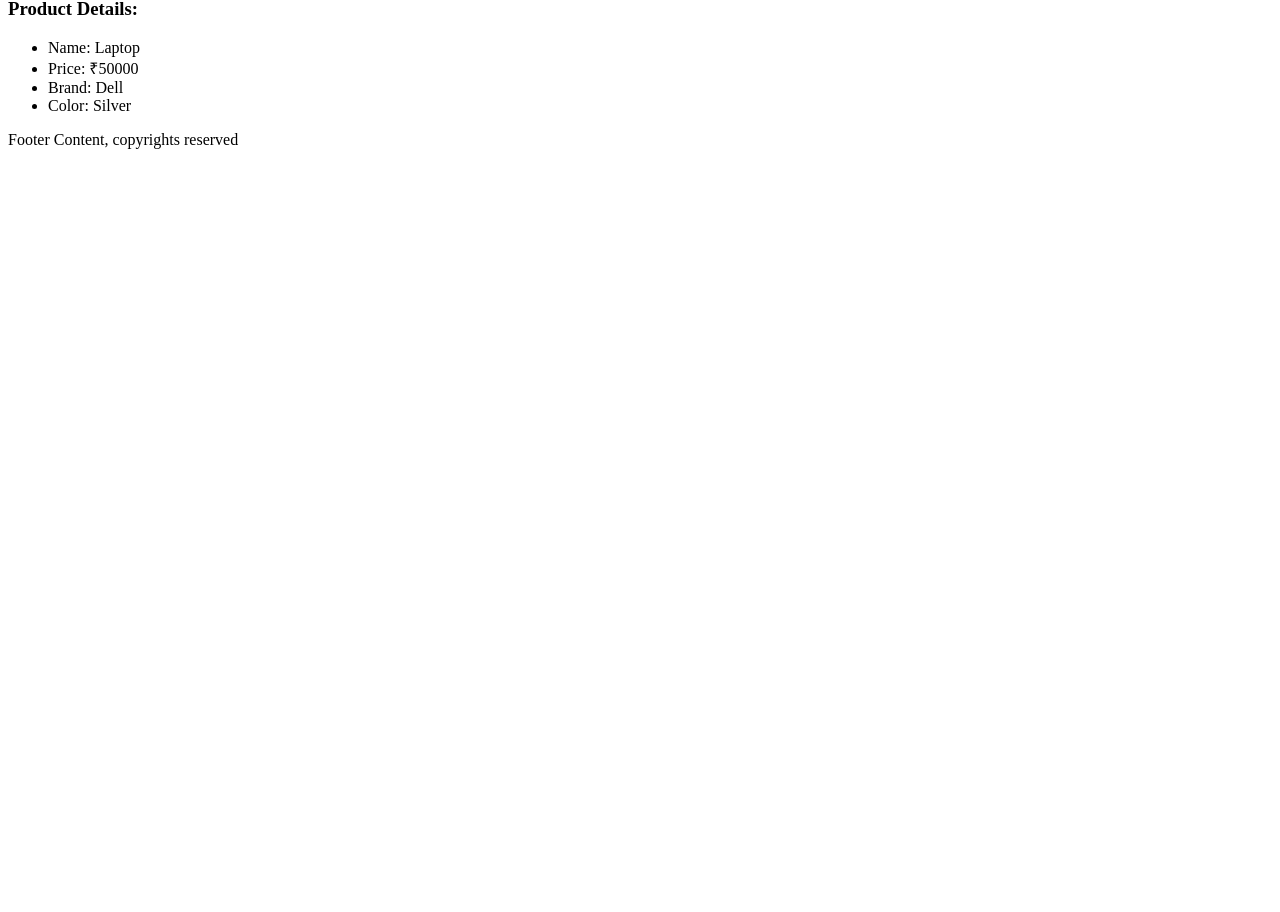
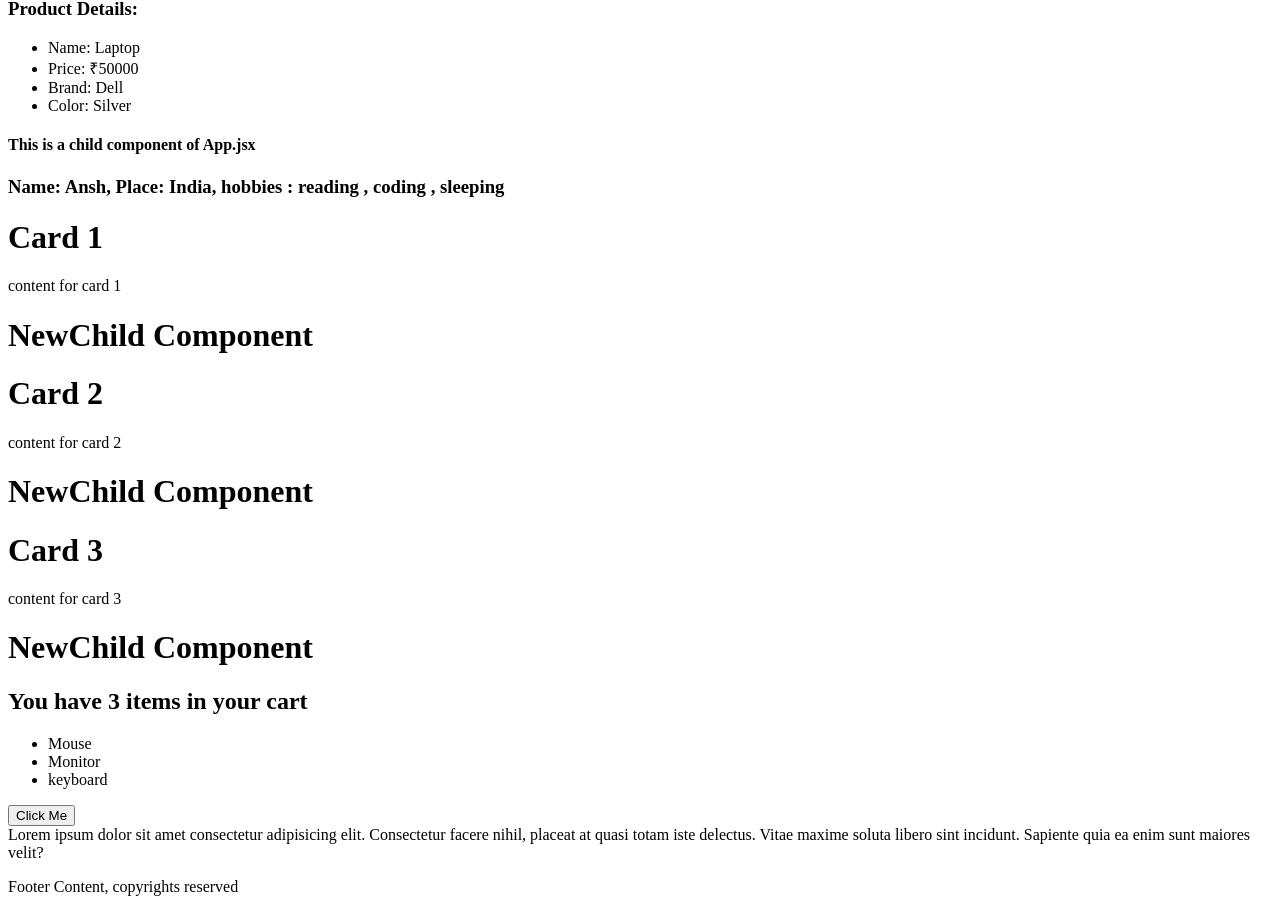
Before and after one commit to Ansh17291/react_pract, a React (Vite) app: page / in a window 1280 px wide. Shown: the part 1133-2045 px from the top of the page. Before the commit the page ends 1298 px from the top, so only its background shows below. Built offline with nearby package versions, Linux system fonts and the light colour scheme.

Commit message:
Props, conditional redering and event handling

```diff
--- a/src/4_Adding_JS/MoreFun.jsx
+++ b/src/4_Adding_JS/MoreFun.jsx
@@ -50,7 +50,7 @@ const MoreFun = () => {
 
 
 
-      {/* // Displaying ny taking the object from the array one by one and then using person.name , person.place, to render it on the DOM */}
+      {/* // Displaying by taking the object from the array one by one and then using person.name , person.place, to render it on the DOM */}
 
       {/* {
         peopleInfo.map((person) =>(
--- /dev/null
+++ b/src/5_Props/NewChild.jsx
@@ -0,0 +1,13 @@
+import React from 'react'
+
+const NewChild = (props) => {
+  return (
+    <>
+        {/* / this is to access the content the information between the component. */}
+        <div>{props.children}</div>
+        <h1> NewChild Component</h1>
+    </>
+  )
+}
+
+export default NewChild
--- /dev/null
+++ b/src/5_Props/UserChild.jsx
@@ -0,0 +1,13 @@
+import React from 'react'
+
+const UserChild = ({name, place, hobbies}) => { // here we have used destructuring to get the props directly
+    console.log({name, place, hobbies});
+  return (
+    <>
+      <h4> This is a child component of App.jsx</h4>
+      <h3> Name: {name}, Place: {place}, hobbies : {hobbies}</h3>
+    </>
+  )
+}
+
+export default UserChild
--- /dev/null
+++ b/src/6_Conditional_Rendering/Cart.jsx
@@ -0,0 +1,21 @@
+import React from 'react'
+
+const Cart = () => {
+    const items = ['Mouse', 'Monitor', 'keyboard']
+    return (
+        <div>
+            {items.length > 0 && <h2>You have {items.length} items in your cart </h2>}
+
+
+            <ul>
+                {items.map((item) =>{
+                    return (
+                        <li key={Math.random}>{item}</li>
+                    )
+                })}
+            </ul>
+        </div>
+    )
+}
+
+export default Cart
--- /dev/null
+++ b/src/7_EventHandling/Button_click.jsx
@@ -0,0 +1,11 @@
+import React from 'react'
+
+const Button_click = () => {
+  return (
+    <div>
+        <button onClick={()=> console.log(Math.round(Math.random() * 10))}>Click Me </button>
+    </div>
+  )
+}
+
+export default Button_click
--- /dev/null
+++ b/src/7_EventHandling/Copy.jsx
@@ -0,0 +1,12 @@
+import React from 'react'
+
+const Copy = () => {
+    const handleCopy = () =>{
+        console.log("Stop copying my content")
+    }
+    return (
+        <div onCopy={handleCopy}>Lorem ipsum dolor sit amet consectetur adipisicing elit. Consectetur facere nihil, placeat at quasi totam iste delectus. Vitae maxime soluta libero sint incidunt. Sapiente quia ea enim sunt maiores velit?</div>
+    )
+}
+
+export default Copy
--- a/src/App.jsx
+++ b/src/App.jsx
@@ -5,6 +5,11 @@ import Footer from "./3_Getting_Comfortable_with_componets/Footer";
 import JSXRules from "./1_JSX_Rules/JSXRules";
 import Add from "./4_Adding_JS/Add";
 import MoreFun from "./4_Adding_JS/MoreFun";
+import UserChild from "./5_Props/UserChild";
+import NewChild from "./5_Props/NewChild";
+import Cart from "./6_Conditional_Rendering/Cart";
+import Button_click from "./7_EventHandling/Button_click";
+import Copy from "./7_EventHandling/Copy";
 const App = () => {
   return (
     <>
@@ -16,6 +21,24 @@ const App = () => {
       <JSXRules/>
       <Add/>
       <MoreFun/>
+      <UserChild name="Ansh" place="India" hobbies={['reading , coding , sleeping ']}/>
+      <NewChild >
+        <h1>Card 1 </h1>
+        <p> content for card 1 </p>
+      </NewChild>
+      <NewChild >
+        <h1>Card 2 </h1>
+        <p> content for card 2 </p>
+      </NewChild>
+      <NewChild >
+        <h1>Card 3 </h1>
+        <p> content for card 3 </p>
+      </NewChild>
+
+      <Cart />
+
+      <Button_click />
+      <Copy></Copy>
       <Footer/>
     </>
   )
```
Also changed, not shown: notes.txt.
